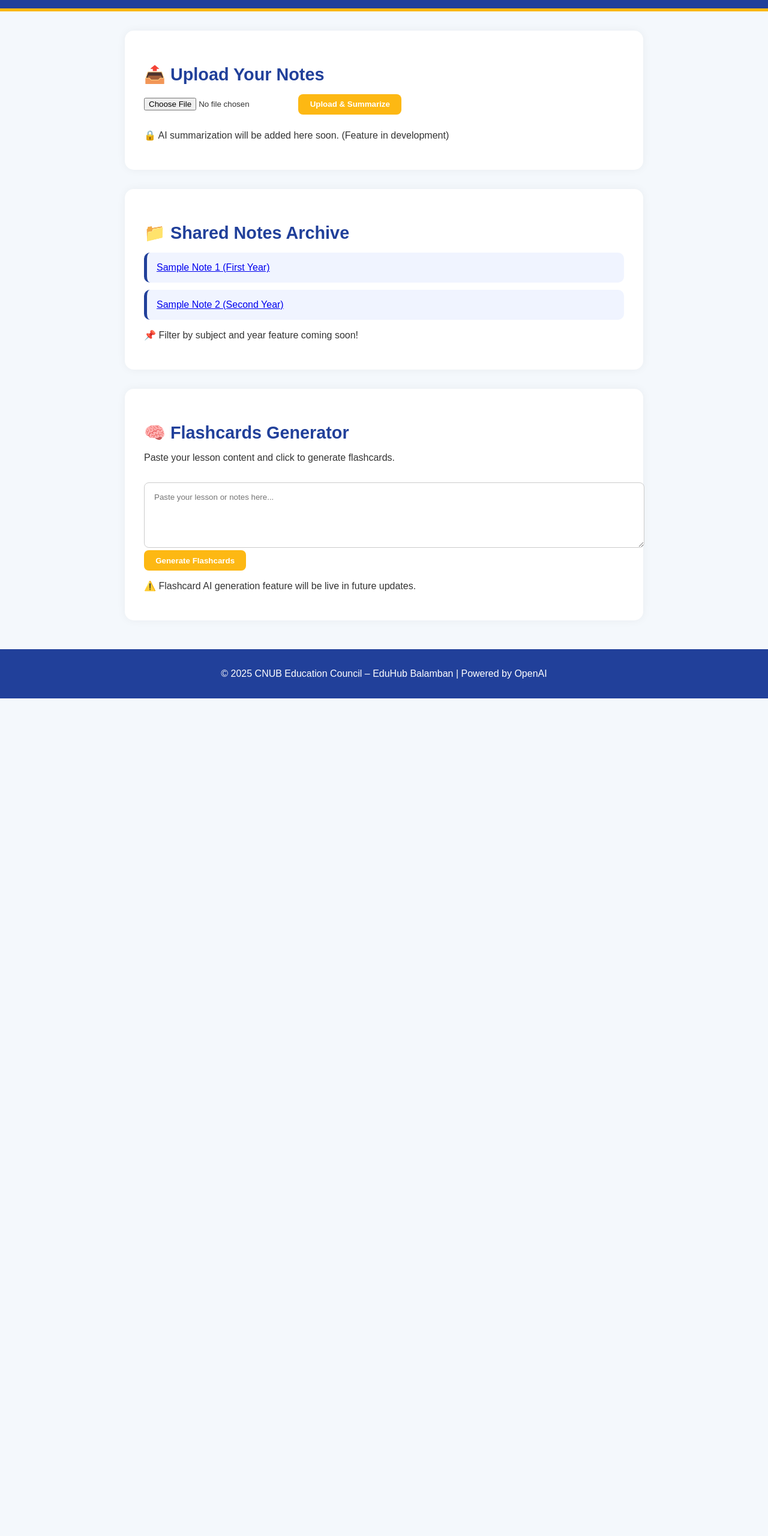
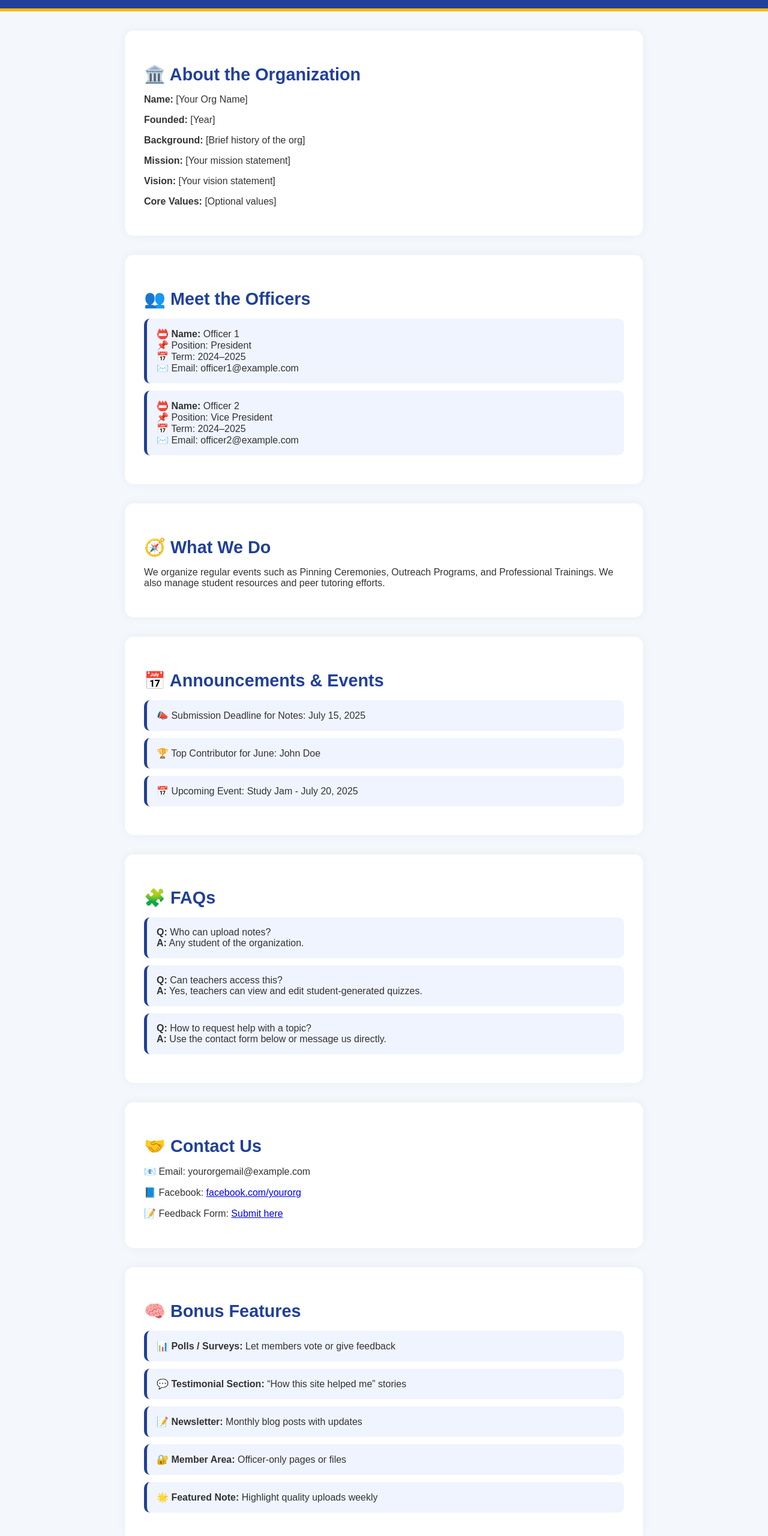
Before and after one commit to CNUB-EduHub/educnotesite, a plain HTML site: page index.html in a window 1280 px wide. Shown: the part 148-2708 px from the top of the page at 60% size. Before the commit the page ends 1312 px from the top, so only its background shows below. Drawn offline with Linux system fonts and the light colour scheme.

Commit message:
index.html

```diff
--- a/index.html
+++ b/index.html
@@ -11,6 +11,65 @@
     <h1>📚 EduHub: CNU Balamban</h1>
     <p>Share your notes. Help your peers. Study smarter. ❤️💛</p>
   </header>
+
+<section id="about">
+    <h2>🏛️ About the Organization</h2>
+    <p><strong>Name:</strong> [Your Org Name]</p>
+    <p><strong>Founded:</strong> [Year]</p>
+    <p><strong>Background:</strong> [Brief history of the org]</p>
+    <p><strong>Mission:</strong> [Your mission statement]</p>
+    <p><strong>Vision:</strong> [Your vision statement]</p>
+    <p><strong>Core Values:</strong> [Optional values]</p>
+  </section>
+
+  <section id="officers">
+    <h2>👥 Meet the Officers</h2>
+    <ul>
+      <li><strong>📛 Name:</strong> Officer 1<br>📌 Position: President<br>📅 Term: 2024–2025<br>✉️ Email: officer1@example.com</li>
+      <li><strong>📛 Name:</strong> Officer 2<br>📌 Position: Vice President<br>📅 Term: 2024–2025<br>✉️ Email: officer2@example.com</li>
+    </ul>
+  </section>
+
+  <section id="activities">
+    <h2>🧭 What We Do</h2>
+    <p>We organize regular events such as Pinning Ceremonies, Outreach Programs, and Professional Trainings. We also manage student resources and peer tutoring efforts.</p>
+  </section>
+
+  <section id="announcements">
+    <h2>📅 Announcements & Events</h2>
+    <ul>
+      <li>📣 Submission Deadline for Notes: July 15, 2025</li>
+      <li>🏆 Top Contributor for June: John Doe</li>
+      <li>📅 Upcoming Event: Study Jam - July 20, 2025</li>
+    </ul>
+  </section>
+
+  <section id="faq">
+    <h2>🧩 FAQs</h2>
+    <ul>
+      <li><strong>Q:</strong> Who can upload notes?<br><strong>A:</strong> Any student of the organization.</li>
+      <li><strong>Q:</strong> Can teachers access this?<br><strong>A:</strong> Yes, teachers can view and edit student-generated quizzes.</li>
+      <li><strong>Q:</strong> How to request help with a topic?<br><strong>A:</strong> Use the contact form below or message us directly.</li>
+    </ul>
+  </section>
+
+  <section id="contact">
+    <h2>🤝 Contact Us</h2>
+    <p>📧 Email: yourorgemail@example.com</p>
+    <p>📘 Facebook: <a href="#">facebook.com/yourorg</a></p>
+    <p>📝 Feedback Form: <a href="#">Submit here</a></p>
+  </section>
+
+  <section id="extras">
+    <h2>🧠 Bonus Features</h2>
+    <ul>
+      <li>📊 <strong>Polls / Surveys:</strong> Let members vote or give feedback</li>
+      <li>💬 <strong>Testimonial Section:</strong> “How this site helped me” stories</li>
+      <li>📝 <strong>Newsletter:</strong> Monthly blog posts with updates</li>
+      <li>🔐 <strong>Member Area:</strong> Officer-only pages or files</li>
+      <li>🌟 <strong>Featured Note:</strong> Highlight quality uploads weekly</li>
+    </ul>
+  </section>
 
   <section id="upload">
     <h2>📤 Upload Your Notes</h2>
```
